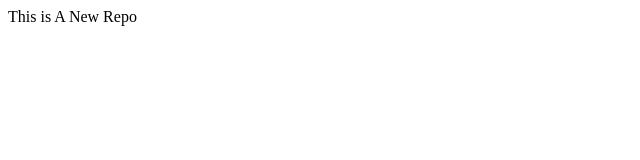
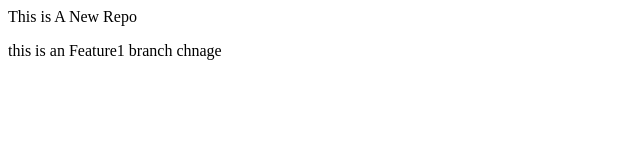
Before and after one commit to Aryan1614/NewRepoPractice, a plain HTML site: page index.html in a window 1280 px wide. Shown: the whole page, without its empty margins (0-640 px from the left). Drawn offline with Linux system fonts and the light colour scheme.

Commit message:
new feature

```diff
--- a/index.html
+++ b/index.html
@@ -1 +1,2 @@
 <p>This is A New Repo</p>
+<p>this is an Feature1 branch chnage</p>
```
